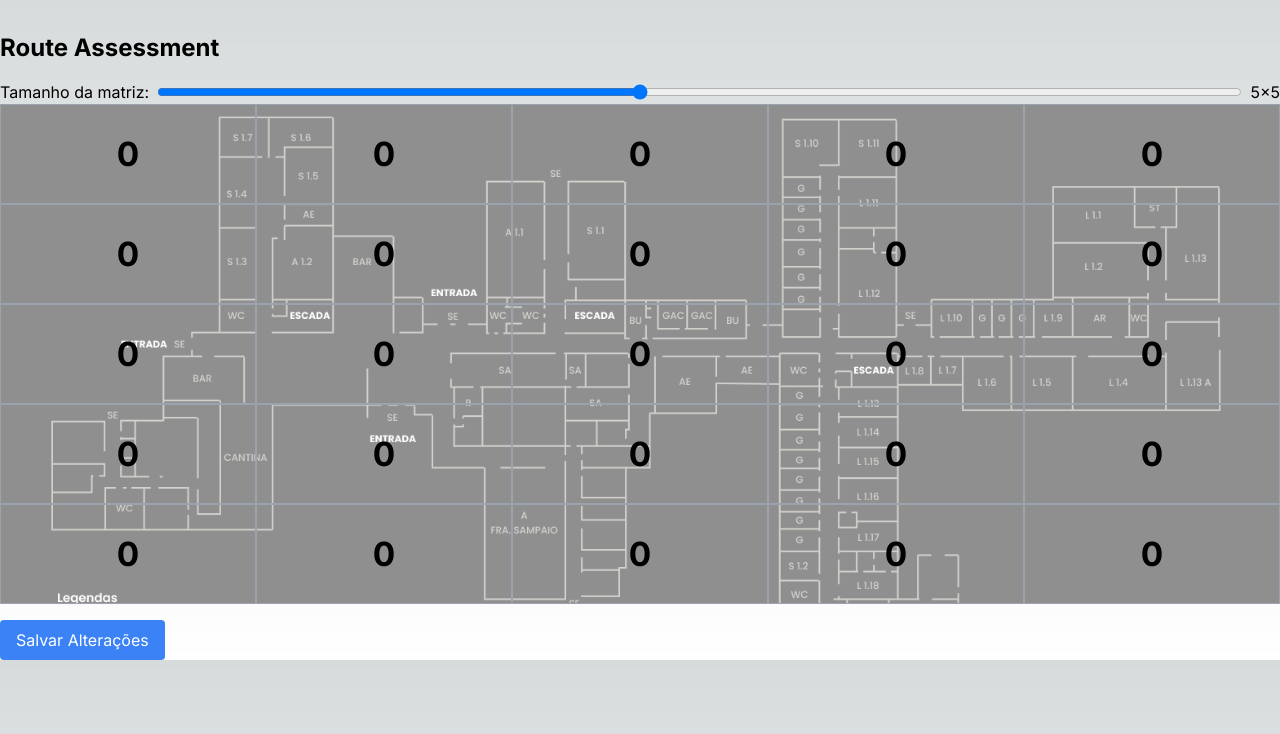
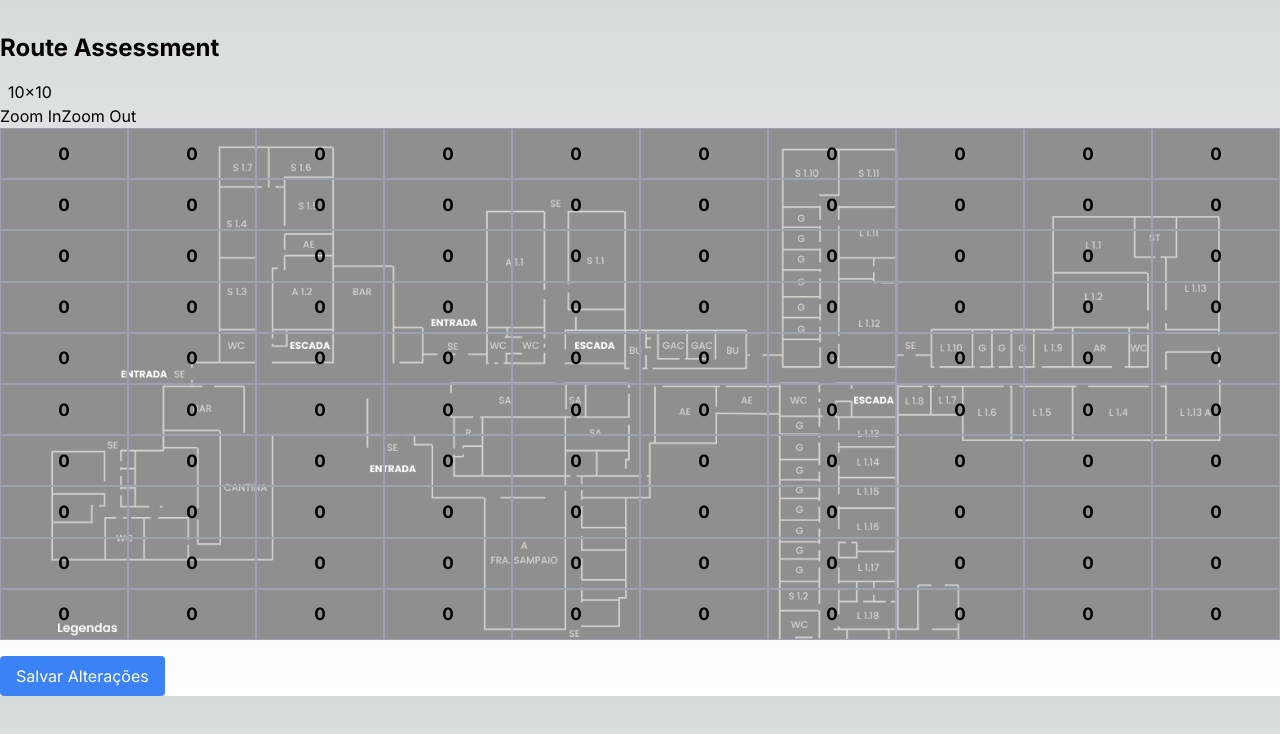
Before and after one commit to AAVANDRE10/projeto4, a Next.js app: page / in a window 1280 px wide. Shown: the top 734 px of the page. Built offline with nearby package versions, Linux system fonts and the light colour scheme.

Commit message:
resolve zoom in zoom out

```diff
--- a/app/components/grid.js
+++ b/app/components/grid.js
@@ -2,12 +2,13 @@
 import React, { useState, useEffect } from 'react';
 
 const Grid = ({ onWeightChange }) => {
-  const initialSize = 5;
+  const initialSize = 10;
   const initialWeights = Array(initialSize * initialSize).fill(0);
   const [weights, setWeights] = useState(initialWeights);
   const [size, setSize] = useState(initialSize);
   const [cellSize, setCellSize] = useState(0);
   const [matrix, setMatrix] = useState(generateMatrix(initialWeights, initialSize));
+  const [zoomLevel, setZoomLevel] = useState(1);
 
   useEffect(() => {
     function calculateCellSize() {
@@ -42,6 +43,18 @@ const Grid = ({ onWeightChange }) => {
     const newSize = parseInt(event.target.value);
     setSize(newSize);
     setWeights(Array(newSize * newSize).fill(0));
+  };
+
+  const handleZoomIn = () => {
+    setZoomLevel(prevZoom => prevZoom + 0.1);
+    setSize(prevSize => prevSize + 1); // Aumentar o tamanho da matriz ao fazer zoom in
+  };
+
+  const handleZoomOut = () => {
+    if (size > 1) {
+      setZoomLevel(prevZoom => Math.max(prevZoom - 0.10, 0.10));
+      setSize(prevSize => prevSize - 1); // Reduzir o tamanho da matriz ao fazer zoom out, desde que não seja menor que 1
+    }
   };
 
   const handleSaveChanges = () => {
@@ -83,23 +96,21 @@ const Grid = ({ onWeightChange }) => {
     }
   }
 
+  const backgroundImageStyle = {
+    backgroundImage: 'url("assets/floor1.png")',
+    backgroundSize: `${100 * zoomLevel}%`, // Aplique o zoom na imagem de fundo
+    backgroundPosition: 'center',
+    backgroundRepeat: 'no-repeat'
+  };
+
   return (
     <>
-      <div className="slider-container flex items-center">
-        <label htmlFor="slider" className="mr-2">Tamanho da matriz:</label>
-        <input
-          type="range"
-          id="slider"
-          name="slider"
-          min="1"
-          max="10"
-          value={size}
-          onChange={handleSliderChange}
-          className="flex-grow"
-        />
-        <span className="ml-2">{size}x{size}</span>
+      <span className="ml-2">{size}x{size}</span>
+      <div className="zoom-controls">
+        <button onClick={handleZoomIn}>Zoom In</button>
+        <button onClick={handleZoomOut}>Zoom Out</button>
       </div>
-      <div className="grid-container" style={{ backgroundImage: 'url("assets/floor1.png")', backgroundSize: 'cover', backgroundPosition: 'center', backgroundRepeat: 'no-repeat' }}>
+      <div className="grid-container" style={backgroundImageStyle}>
         <div className="grid" style={{ gridTemplateColumns: `repeat(${size}, 1fr)` }}>
           {gridSquares}
         </div>
```
